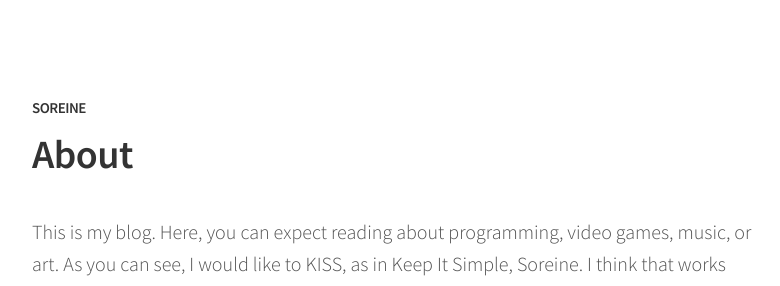
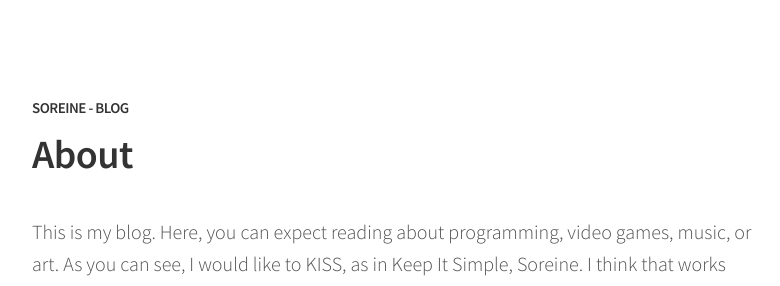
Before and after one commit to Soreine/blog, a Jekyll site: the page built from about.md, in a window 1280 px wide. Shown: the top 286 px of the page, without its empty margins (248-1028 px from the left). Built offline with Jekyll 4.4.1, drawn with Linux system fonts in a browser that asks for light colours.

Commit message:
Fix page title

```diff
--- a/_config.yml
+++ b/_config.yml
@@ -1,5 +1,5 @@
 # Basic
-name:               "Soreine"
+name:               "Soreine - Blog"
 description:        "A blog"
 
 # jekyll-seo-tag, see: http://www.rubydoc.info/gems/jekyll-seo-tag/1.2.0
--- a/index.html
+++ b/index.html
@@ -3,7 +3,7 @@ layout: default
 ---
 <header class="masthead">
   <h1 class="masthead-title">
-    <a href="{{ site.baseurl }}/">{{ site.name }}<span>&#39;s blog</span></a>
+    <a href="{{ site.baseurl }}/">{{ site.author }}<span>&#39;s blog</span></a>
   </h1>
   <nav class="masthead-nav">
     {% for nav in site.nav %}
```
